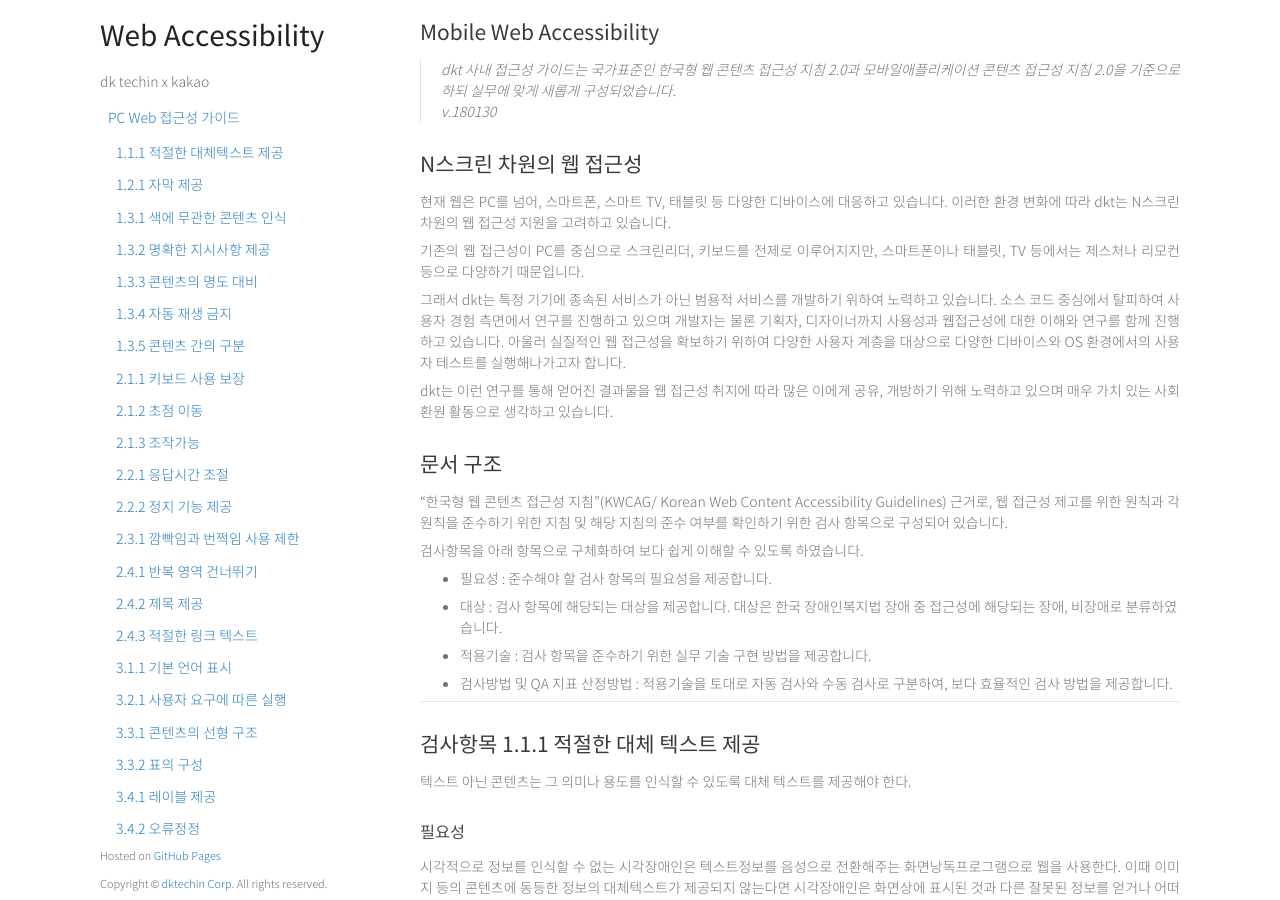
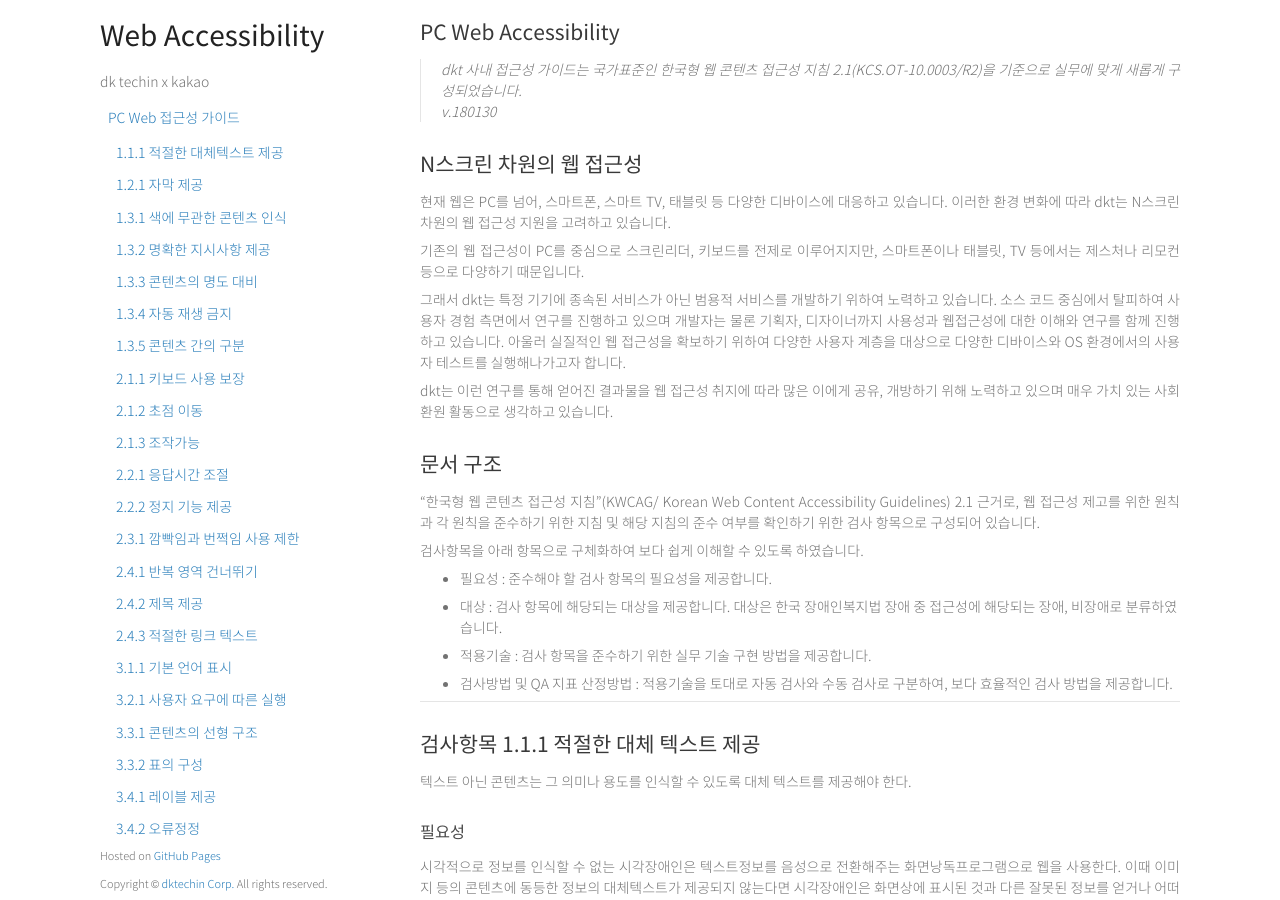
Before and after one commit to daum-a11y/web-a11y-guide, a Jekyll site: the page built from pc/print_view.md, in a window 1280 px wide and 900 px high. Built offline with Jekyll 4.4.1, drawn with Linux system fonts in a browser that asks for light colours; our own code applies the rules of GitHub Pages for plain Markdown files; some of the changed text lies outside the part shown.

Commit message:
오탈자 수정

````diff
--- a/pc/print_view.md
+++ b/pc/print_view.md
@@ -1,5 +1,5 @@
-## Mobile Web Accessibility
-> dkt 사내 접근성 가이드는 국가표준인 한국형 웹 콘텐츠 접근성 지침 2.0과 모바일애플리케이션 콘텐츠 접근성 지침 2.0을 기준으로 하되 실무에 맞게 새롭게 구성되었습니다.<br/> v.180130
+## PC Web Accessibility
+> dkt 사내 접근성 가이드는 국가표준인 한국형 웹 콘텐츠 접근성 지침 2.1(KCS.OT-10.0003/R2)을 기준으로 실무에 맞게 새롭게 구성되었습니다.<br/> v.180130
 
 ## N스크린 차원의 웹 접근성
 현재 웹은 PC를 넘어, 스마트폰, 스마트 TV, 태블릿 등 다양한 디바이스에 대응하고 있습니다. 이러한 환경 변화에 따라 dkt는 N스크린 차원의 웹 접근성 지원을 고려하고 있습니다.
@@ -11,7 +11,7 @@
 dkt는 이런 연구를 통해 얻어진 결과물을 웹 접근성 취지에 따라 많은 이에게 공유, 개방하기 위해 노력하고 있으며 매우 가치 있는 사회환원 활동으로 생각하고 있습니다.
 
 ## 문서 구조
-"한국형 웹 콘텐츠 접근성 지침"(KWCAG/ Korean Web Content Accessibility Guidelines) 근거로, 웹 접근성 제고를 위한 원칙과 각 원칙을 준수하기 위한 지침 및 해당 지침의 준수 여부를 확인하기 위한 검사 항목으로 구성되어 있습니다.
+"한국형 웹 콘텐츠 접근성 지침"(KWCAG/ Korean Web Content Accessibility Guidelines) 2.1 근거로, 웹 접근성 제고를 위한 원칙과 각 원칙을 준수하기 위한 지침 및 해당 지침의 준수 여부를 확인하기 위한 검사 항목으로 구성되어 있습니다.
 
 검사항목을 아래 항목으로 구체화하여 보다 쉽게 이해할 수 있도록 하였습니다.
 
@@ -66,7 +66,7 @@ dkt는 이런 연구를 통해 얻어진 결과물을 웹 접근성 취지에
 ```
 
 #### 오류 수
-1. alt 속성이 정의되지 않거나 속성값이 적절하지 않은 `<img>, <input type="image">`, `<area>`, `<applet>` 요소 수 (`alt` 속성과 `title` 속성을 모두 제공하거나 동일한 속성값을 사용한 수 포함)
+1. alt 속성이 정의되지 않거나 속성값이 적절하지 않은 `<img>, <input type="image">`, `<area>`, `<applet>` 요소 수 <br> (`alt` 속성과 `title` 속성을 모두 제공하거나 동일한 속성값을 사용한 수 포함)
 2. IR 기법 내에 대체텍스트가 적절하지 않은 콘텐츠 수
 
 ### 적용 기술
@@ -255,6 +255,7 @@ dkt는 이런 연구를 통해 얻어진 결과물을 웹 접근성 취지에
 * 의미가 있는 아이콘, 버튼, placeholder 등의 명도 대비가 3:1 미만인 콘텐츠의 수
 
 **예외사항**
+
 다음의 경우는 오류 수에 포함하지 않는다
 * 정보가 없이 단순히 장식 목적으로 사용된 텍스트 콘텐츠
 * 사용할 수 없음 (disabled)을 나타내기 위해 명도대비를 낮춘 컨트롤 또는 입력서식 등의 콘텐츠
@@ -310,7 +311,8 @@ dkt는 이런 연구를 통해 얻어진 결과물을 웹 접근성 취지에
 * 지체장애
 
 ### 체크리스트
-평가 대상 페이지를 새로고침 후 진행한다.
+> 평가 대상 페이지를 새로고침 후 진행한다.
+
 * 사용자의 조작없이 자동으로 재생되는 3초 이상의 소리가 있는지 확인
   * 소리를 제어할 수 있는 수단을 제공하고 있는지 확인
   * 제어수단이 정상적으로 동작하는지 확인
````
Also changed, not shown: other parts of pc/print_view.md (+11 -11 lines), pc/1.3.3.md (+1 -0 lines), pc/1.3.4.md (+2 -1 lines), pc/2.4.2.md (+4 -4 lines), pc/3.3.2.md (+7 -7 lines).
